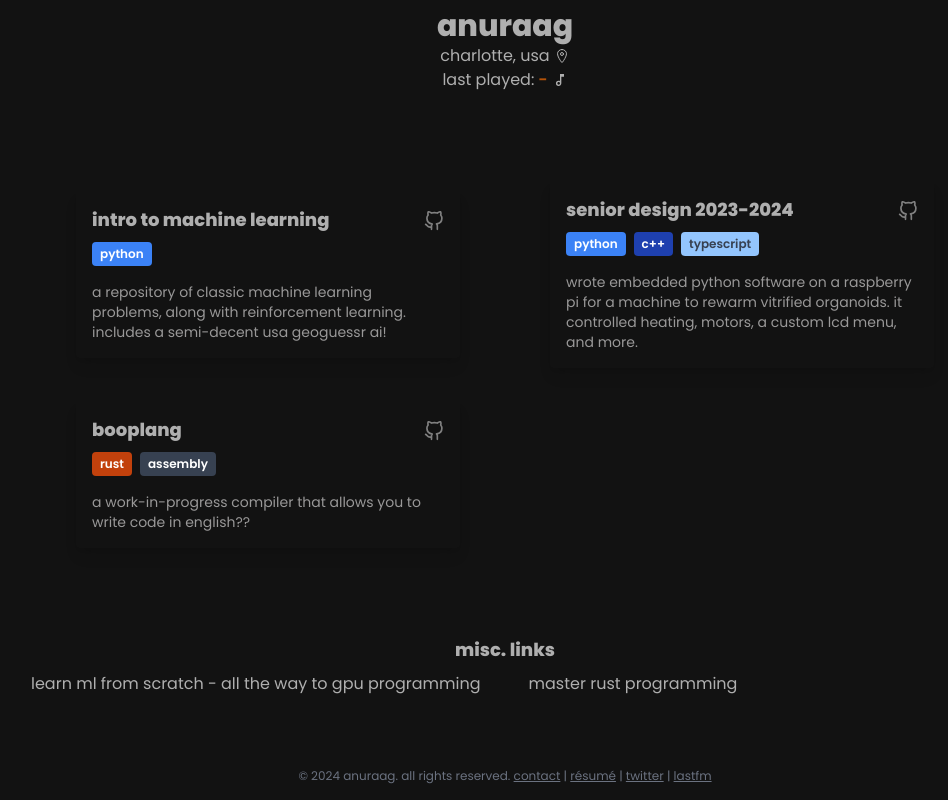
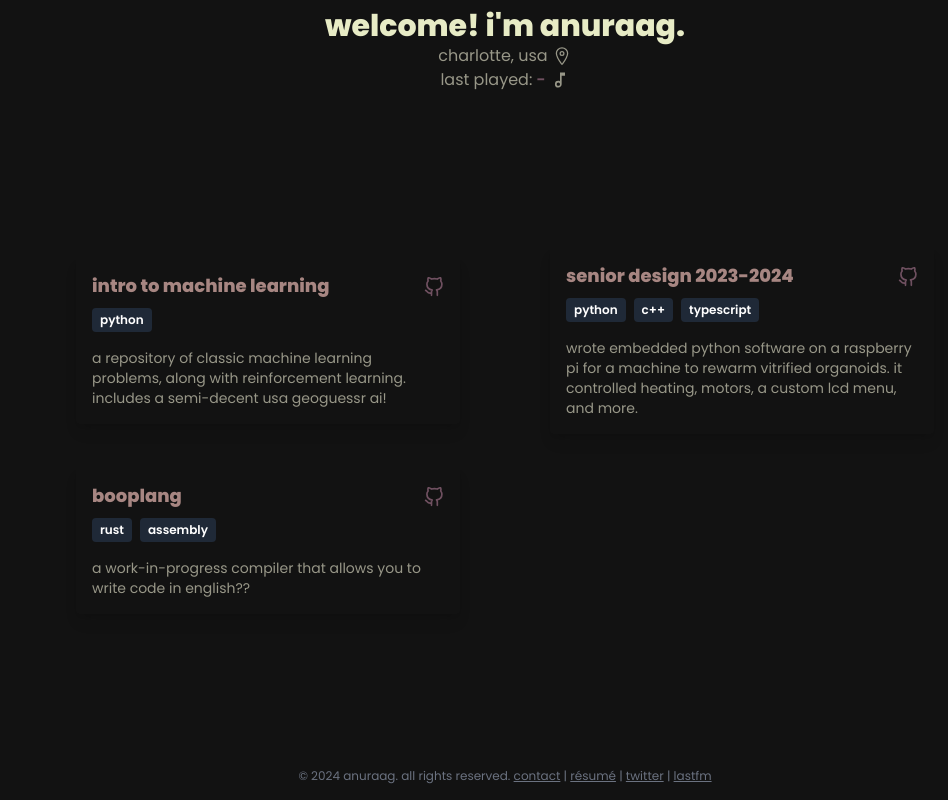
Before and after one commit to boopdotpng/portfolio, a Next.js app: page / in a window 1280 px wide. Shown: the whole page, without its empty margins (135-1083 px from the left). Built offline with nearby package versions, Linux system fonts and the light colour scheme; no server answers.

Commit message:
new color palette + font

```diff
--- a/src/app/page.tsx
+++ b/src/app/page.tsx
@@ -26,14 +26,17 @@ const projects: ProjectCard[] = [
 ];
 
 export default async function Main() {
+
   return (
-    <main className="bg-[#121212] p-[0.5rem] text-[#afafaf] flex flex-col md:justify-between lg:justify-between  items-center min-h-screen">
+    <main className="bg-[#121212] p-[0.5rem] text-[#989788] flex flex-col md:justify-between lg:justify-between  items-center min-h-screen">
       <section className="md:w-1/2 sm:w-full flex flex-col items-center">
-        <h1 className="font-extrabold text-3xl">anuraag</h1>
+        <h1 className="font-extrabold text-3xl text-[#e7ebc5]">
+          welcome! i'm anuraag.
+        </h1>
         <div className="text-center flex gap-1 items-center ">
           charlotte, usa
           <span>
-            <IoLocationOutline />
+            <IoLocationOutline size={20}/>
           </span>
         </div>
         <div>
@@ -48,7 +51,8 @@ export default async function Main() {
           <Project key={p.name} project={p} />
         ))}
       </section>
-      <section className="w-3/4">
+      {/* !! TODO */}
+      {/* <section className="w-3/4">
         <h3 className="text-lg font-bold mb-2 text-center">misc. links</h3>
         <ol className="flex space-x-4">
           <li>learn ml from scratch - all the way to gpu programming</li>
@@ -56,7 +60,7 @@ export default async function Main() {
           <li></li>
           <li>master rust programming</li>
         </ol>
-      </section>
+      </section> */}
 
       <footer className="w-full text-center text-xs text-gray-500 mb-2">
         © 2024 anuraag. all rights reserved.&nbsp;
--- a/src/components/LastFM.tsx
+++ b/src/components/LastFM.tsx
@@ -9,10 +9,10 @@ export default async function LastFM() {
     <div>
       <p className="flex gap-1 items-center">
         {data.currentlyPlaying ? "now playing: " : "last played: "}
-        <span className="font-semibold text-amber-700">
+        <span className="font-semibold text-[#6F5060]">
           {`${data.name.toLowerCase()} - ${data.artist.toLowerCase()}`}
         </span>
-        <MdOutlineMusicNote />
+        <MdOutlineMusicNote size={20} />
       </p>
     </div>
   );
--- a/src/components/Project.tsx
+++ b/src/components/Project.tsx
@@ -2,26 +2,28 @@ import { ProjectCard } from "@/app/types";
 import { FiGithub } from "react-icons/fi";
 
 const languageColors: { [key: string]: string } = {
-  javascript: "bg-yellow-300 text-gray-700",
-  typescript: "bg-blue-300 text-gray-700",
-  python: "bg-blue-500 text-white",
-  rust: "bg-orange-700 text-white",
-  assembly: "bg-gray-700 text-white",
-  "c++": "bg-blue-800 text-white",
+  typescript: "bg-gray-800 text-white",
+  python: "bg-gray-800 text-white",
+  rust: "bg-gray-800 text-white",
+  assembly: "bg-gray-800 text-white",
+  "c++": "bg-gray-800 text-white",
 };
 
 export default function Project({ project }: { project: ProjectCard }) {
   return (
     <div className="max-w-sm rounded overflow-hidden shadow-lg p-4 m-4">
       <div className="flex items-center justify-between mb-2">
-        <a href={project.url} className="font-bold text-lg hover:underline">
+        <a
+          href={project.url}
+          className="font-bold text-lg hover:underline text-[#a78682]"
+        >
           {project.name}
         </a>
         <a
           href={project.url}
-          className="inline-block text-gray-700 hover:text-gray-900"
+          className="inline-block text-[#6f5060] hover:text-gray-900"
         >
-          <FiGithub className="inline" color="gray" size={20} />
+          <FiGithub className="inline" size={20} />
         </a>
       </div>
       <div className="flex flex-wrap mb-2">
@@ -36,7 +38,7 @@ export default function Project({ project }: { project: ProjectCard }) {
           </span>
         ))}
       </div>
-      <p className="text-[#999898] text-sm">{project.desc}</p>
+      <p className="text-[#989788] text-sm">{project.desc}</p>
     </div>
   );
 }
```
